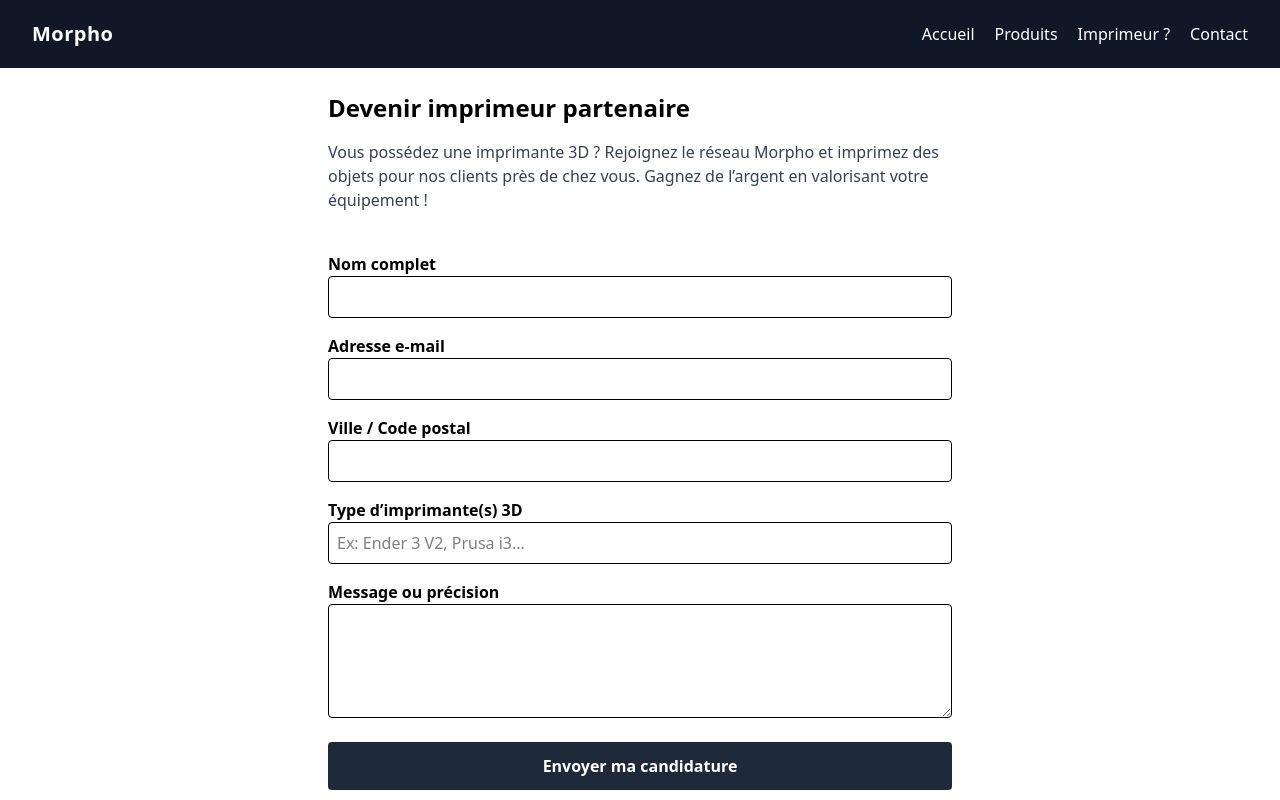
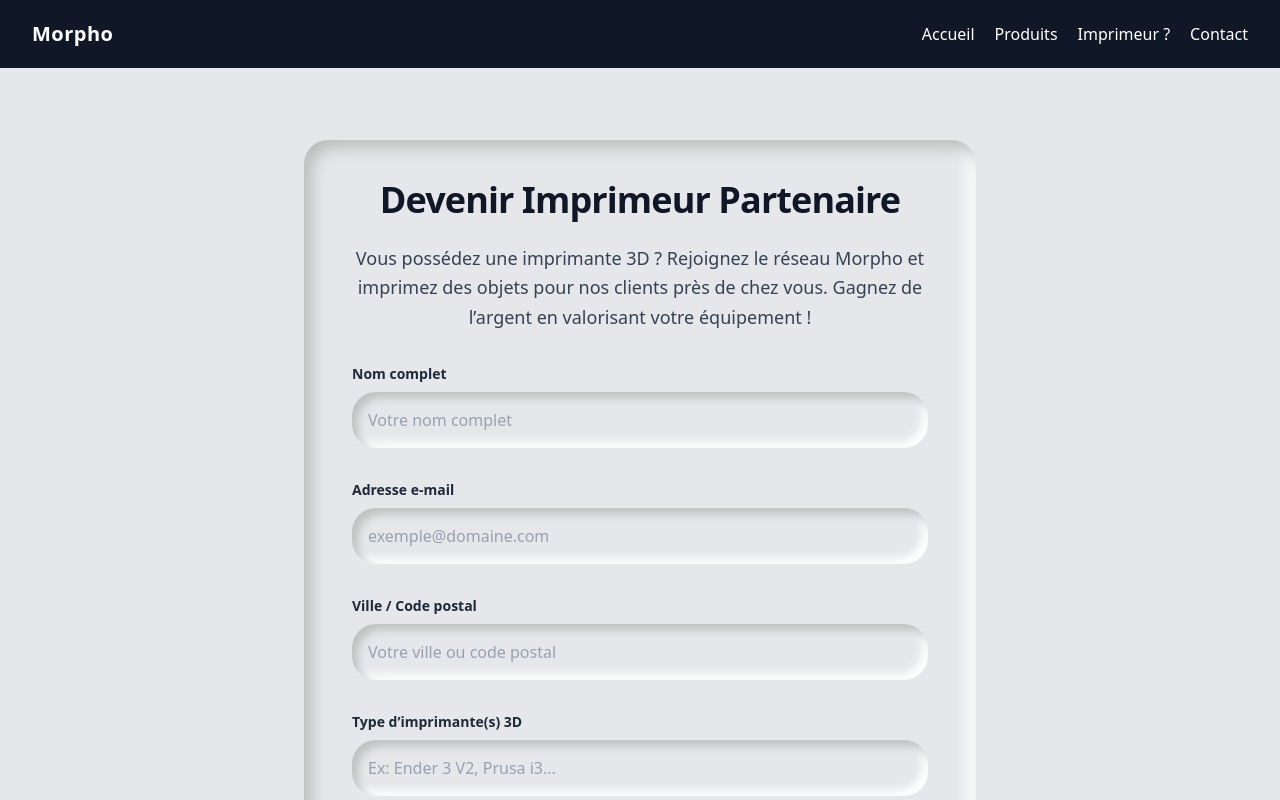
Before and after one commit to LeaRiglet/Morpho, a React (Vite) app: page /Morpho/devenir-imprimeur in a window 1280 px wide. Shown: the top 800 px of the page. Built offline with nearby package versions, Linux system fonts and the light colour scheme.

Commit message:
add new contact us design

```diff
--- a/src/index.css
+++ b/src/index.css
@@ -1 +1,34 @@
-@import 'tailwindcss'
+@import 'tailwindcss';
+
+/* Neumorphism styles */
+
+.shadow-neumorphism {
+  box-shadow:
+    8px 8px 15px #bebebe,
+    -8px -8px 15px #ffffff;
+}
+
+.shadow-inner-neumorphism {
+  box-shadow:
+    inset 8px 8px 15px #bebebe,
+    inset -8px -8px 15px #ffffff;
+}
+
+.shadow-neumorphism-inner {
+  box-shadow:
+    inset 6px 6px 8px #c1c1c1,
+    inset -6px -6px 8px #ffffff;
+}
+
+.shadow-neumorphism-btn {
+  box-shadow:
+    6px 6px 8px #bebebe,
+    -6px -6px 8px #ffffff;
+}
+
+.shadow-neumorphism-btn-hover {
+  box-shadow:
+    2px 2px 5px #bebebe,
+    -2px -2px 5px #ffffff;
+  transition: box-shadow 0.3s ease-in-out;
+}
--- a/src/pages/DevenirImprimeur.jsx
+++ b/src/pages/DevenirImprimeur.jsx
@@ -1,32 +1,92 @@
+import React from 'react';
+
 function DevenirImprimeur() {
   return (
-    <div className="max-w-2xl mx-auto p-6">
-      <h1 className="text-2xl font-bold mb-4">Devenir imprimeur partenaire</h1>
-      <p className="mb-6 text-gray-700">
-        Vous possédez une imprimante 3D ? Rejoignez le réseau Morpho et imprimez des objets pour nos clients près de chez vous.
-        Gagnez de l&rsquo;argent en valorisant votre équipement !
-      </p>
+    <div className="min-h-screen flex items-center justify-center bg-gray-200 p-6">
+      <div className="max-w-3xl w-full bg-gray-200 rounded-3xl p-12 relative">
+        <div className="relative z-10 bg-gray-200 rounded-3xl p-10 shadow-inner-neumorphism">
+          <h1 className="text-4xl font-extrabold mb-6 text-gray-900 text-center tracking-tight">Devenir Imprimeur Partenaire</h1>
+          <p className="mb-8 text-lg text-gray-700 text-center max-w-xl mx-auto leading-relaxed">
+            Vous possédez une imprimante 3D ? Rejoignez le réseau Morpho et imprimez des objets pour nos clients près de chez vous.
+            Gagnez de l&rsquo;argent en valorisant votre équipement !
+          </p>
 
-      <form className="flex flex-col">
-        <label className="font-semibold mt-4" htmlFor="nom">Nom complet</label>
-        <input className="p-2 border rounded" type="text" id="nom" name="nom" required />
+          <form className="space-y-8 max-w-xl mx-auto">
+            <div>
+              <label className="block text-sm font-semibold text-gray-800 mb-2" htmlFor="nom">Nom complet</label>
+              <input
+                className="w-full p-4 rounded-3xl bg-gray-200 shadow-neumorphism-inner focus:outline-none focus:ring-4 focus:ring-indigo-400 placeholder-gray-400 transition duration-300 ease-in-out font-sans text-gray-900"
+                type="text"
+                id="nom"
+                name="nom"
+                required
+                placeholder="Votre nom complet"
+                style={{ border: 'none' }}
+              />
+            </div>
 
-        <label className="font-semibold mt-4" htmlFor="email">Adresse e-mail</label>
-        <input className="p-2 border rounded" type="email" id="email" name="email" required />
+            <div>
+              <label className="block text-sm font-semibold text-gray-800 mb-2" htmlFor="email">Adresse e-mail</label>
+              <input
+                className="w-full p-4 rounded-3xl bg-gray-200 shadow-neumorphism-inner focus:outline-none focus:ring-4 focus:ring-indigo-400 placeholder-gray-400 transition duration-300 ease-in-out font-sans text-gray-900"
+                type="email"
+                id="email"
+                name="email"
+                required
+                placeholder="exemple@domaine.com"
+                style={{ border: 'none' }}
+              />
+            </div>
 
-        <label className="font-semibold mt-4" htmlFor="ville">Ville / Code postal</label>
-        <input className="p-2 border rounded" type="text" id="ville" name="ville" required />
+            <div>
+              <label className="block text-sm font-semibold text-gray-800 mb-2" htmlFor="ville">Ville / Code postal</label>
+              <input
+                className="w-full p-4 rounded-3xl bg-gray-200 shadow-neumorphism-inner focus:outline-none focus:ring-4 focus:ring-indigo-400 placeholder-gray-400 transition duration-300 ease-in-out font-sans text-gray-900"
+                type="text"
+                id="ville"
+                name="ville"
+                required
+                placeholder="Votre ville ou code postal"
+                style={{ border: 'none' }}
+              />
+            </div>
 
-        <label className="font-semibold mt-4" htmlFor="machine">Type d’imprimante(s) 3D</label>
-        <input className="p-2 border rounded" type="text" id="machine" name="machine" placeholder="Ex: Ender 3 V2, Prusa i3..." required />
+            <div>
+              <label className="block text-sm font-semibold text-gray-800 mb-2" htmlFor="machine">Type d’imprimante(s) 3D</label>
+              <input
+                className="w-full p-4 rounded-3xl bg-gray-200 shadow-neumorphism-inner focus:outline-none focus:ring-4 focus:ring-indigo-400 placeholder-gray-400 transition duration-300 ease-in-out font-sans text-gray-900"
+                type="text"
+                id="machine"
+                name="machine"
+                placeholder="Ex: Ender 3 V2, Prusa i3..."
+                required
+                style={{ border: 'none' }}
+              />
+            </div>
 
-        <label className="font-semibold mt-4" htmlFor="message">Message ou précision</label>
-        <textarea className="p-2 border rounded" id="message" name="message" rows="4"></textarea>
+            <div>
+              <label className="block text-sm font-semibold text-gray-800 mb-2" htmlFor="message">Message ou précision</label>
+              <textarea
+                className="w-full p-4 rounded-3xl bg-gray-200 shadow-neumorphism-inner focus:outline-none focus:ring-4 focus:ring-indigo-400 placeholder-gray-400 transition duration-300 ease-in-out font-sans text-gray-900"
+                id="message"
+                name="message"
+                rows="5"
+                placeholder="Votre message ou précision (optionnel)"
+                style={{ border: 'none' }}
+              ></textarea>
+            </div>
 
-        <button className="mt-6 p-3 font-bold bg-gray-800 text-white rounded" type="submit">Envoyer ma candidature</button>
-      </form>
+            <button
+              className="w-full py-5 bg-gray-200 rounded-3xl font-extrabold text-gray-700 shadow-neumorphism-btn hover:shadow-neumorphism-btn-hover transition duration-300"
+              type="submit"
+            >
+              Envoyer ma candidature
+            </button>
+          </form>
+        </div>
+      </div>
     </div>
-  )
+  );
 }
 
-export default DevenirImprimeur
+export default DevenirImprimeur;
```
